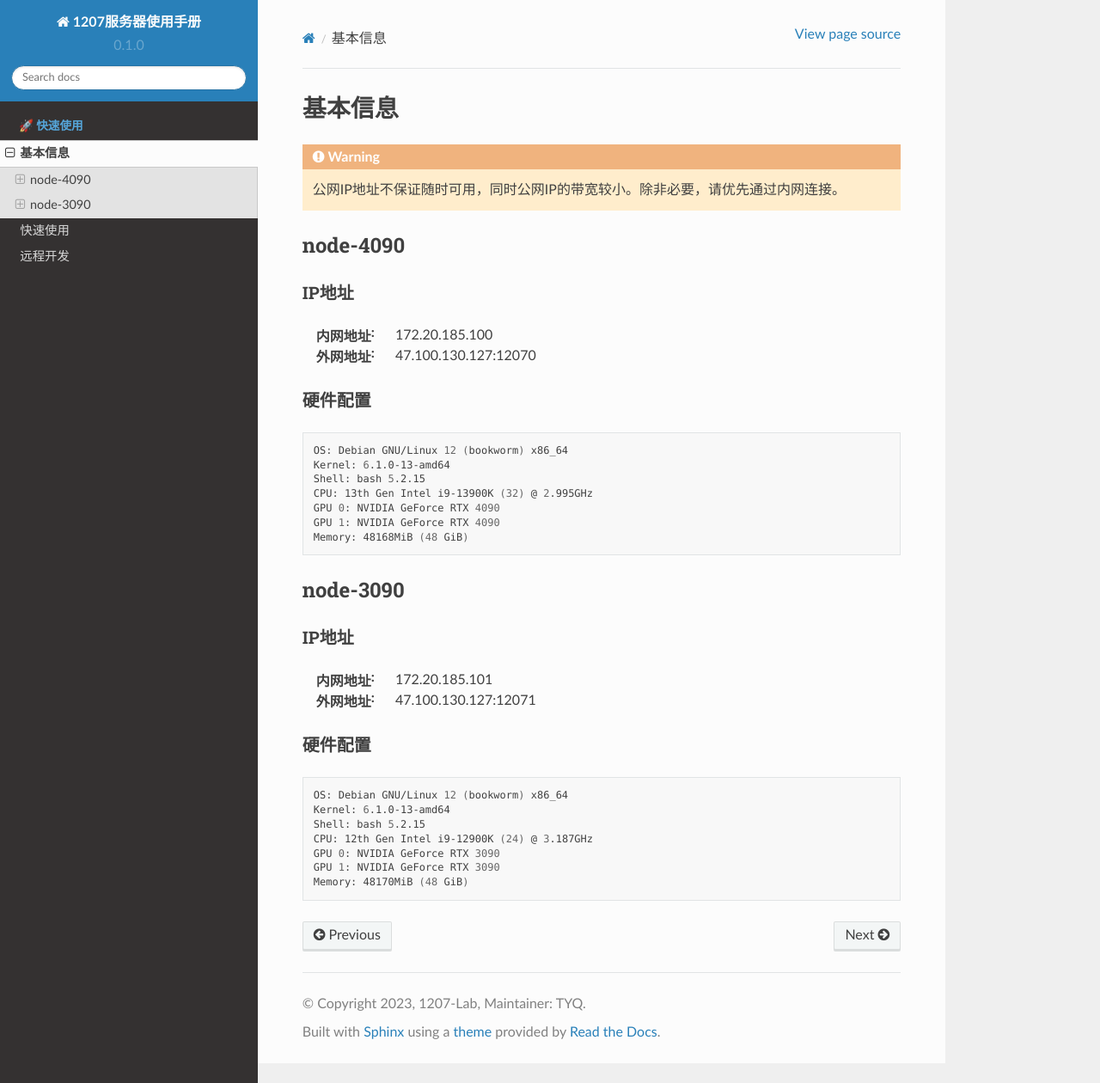
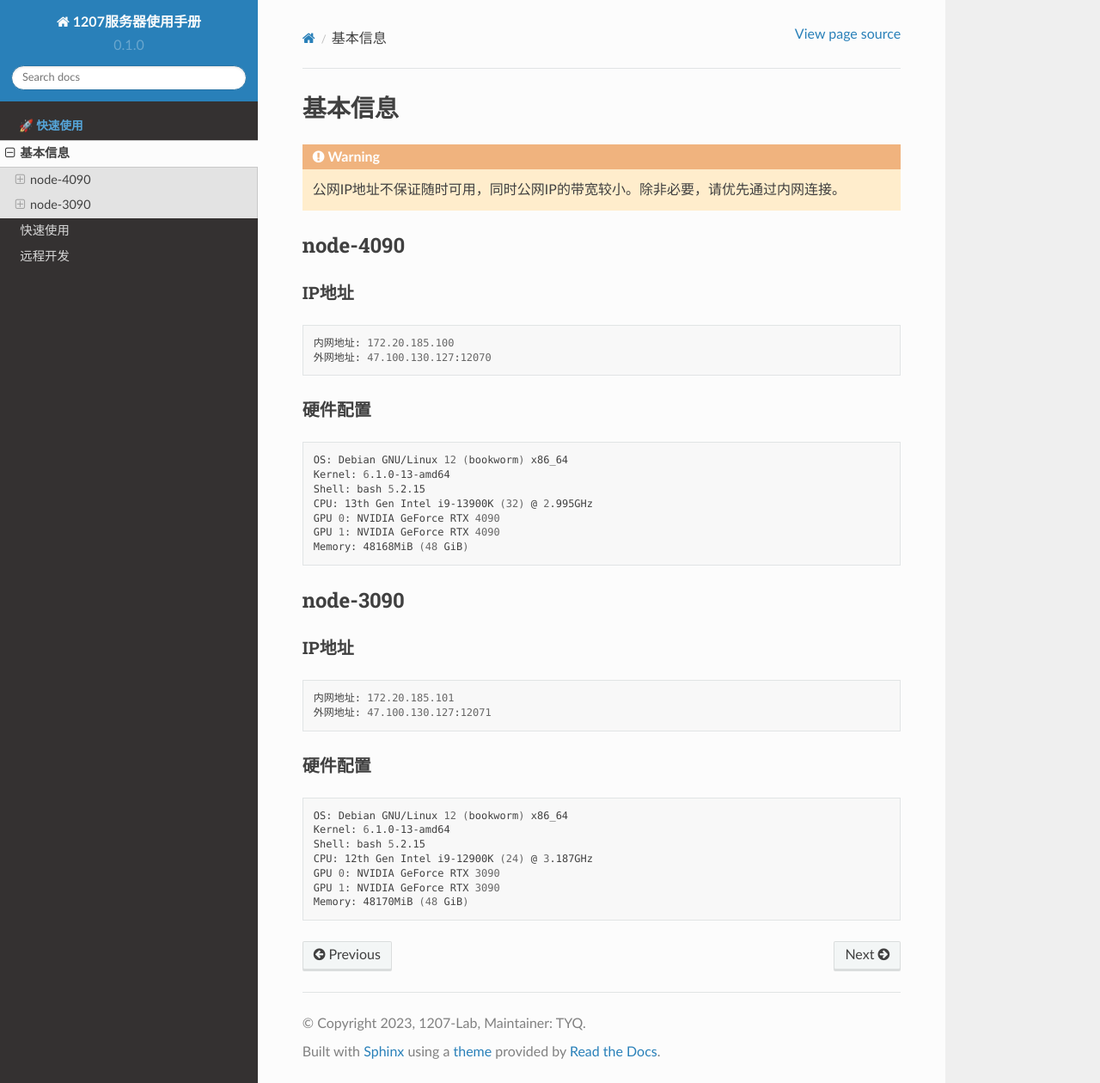
Before and after one commit to TangYuanqing/1207-server-docs, a Sphinx documentation site: the page built from docs/source/info.rst, in a window 1280 px wide and 1260 px high. Shown: the whole window at 86% size. Built offline with Sphinx 7.4.7 and the Read the Docs theme 2.0.0, drawn with Linux system fonts in a browser that asks for light colours.

Commit message:
Please enter the commit message for your changes. Lines starting with '#' will be ignored, and an empty message aborts the commit.
On branch main
Your branch is up to date with 'origin/main'.

Changes to be committed:
	modified:   docs/source/info.rst

```diff
--- a/docs/source/info.rst
+++ b/docs/source/info.rst
@@ -8,9 +8,10 @@ node-4090
 -------------
 IP地址
 ^^^^^^^^^^^^^^^^^^^^^
+::
 
-:内网地址: 172.20.185.100
-:外网地址: 47.100.130.127:12070
+    内网地址: 172.20.185.100
+    外网地址: 47.100.130.127:12070
 
 硬件配置
 ^^^^^^^^^^^^^^^^^^^^^
@@ -28,9 +29,10 @@ node-3090
 -------------
 IP地址
 ^^^^^^^^^^^^^^^^^^^^^
+::
 
-:内网地址: 172.20.185.101
-:外网地址: 47.100.130.127:12071
+    内网地址: 172.20.185.101
+    外网地址: 47.100.130.127:12071
 
 硬件配置
 ^^^^^^^^^^^^^^^^^^^^^
```
